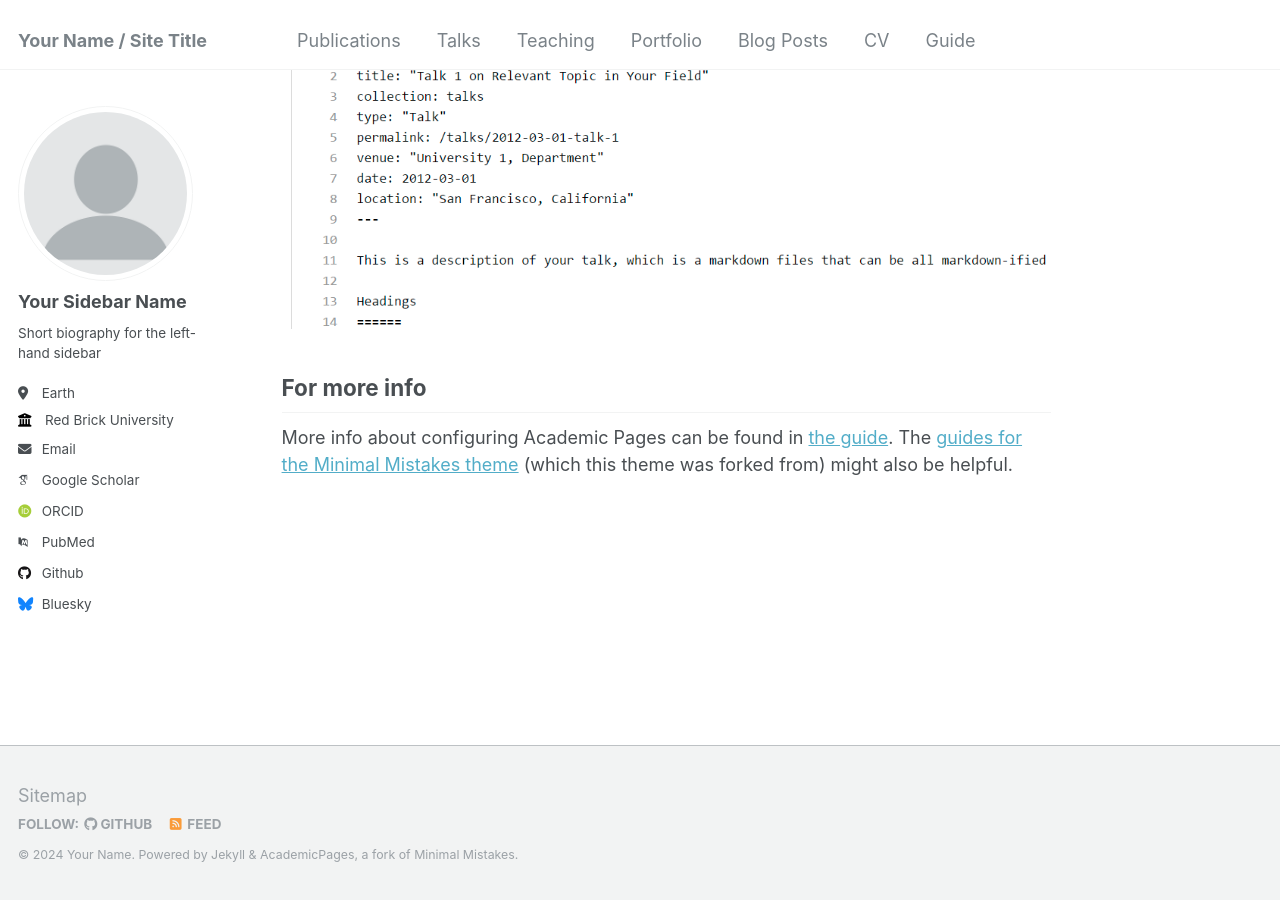
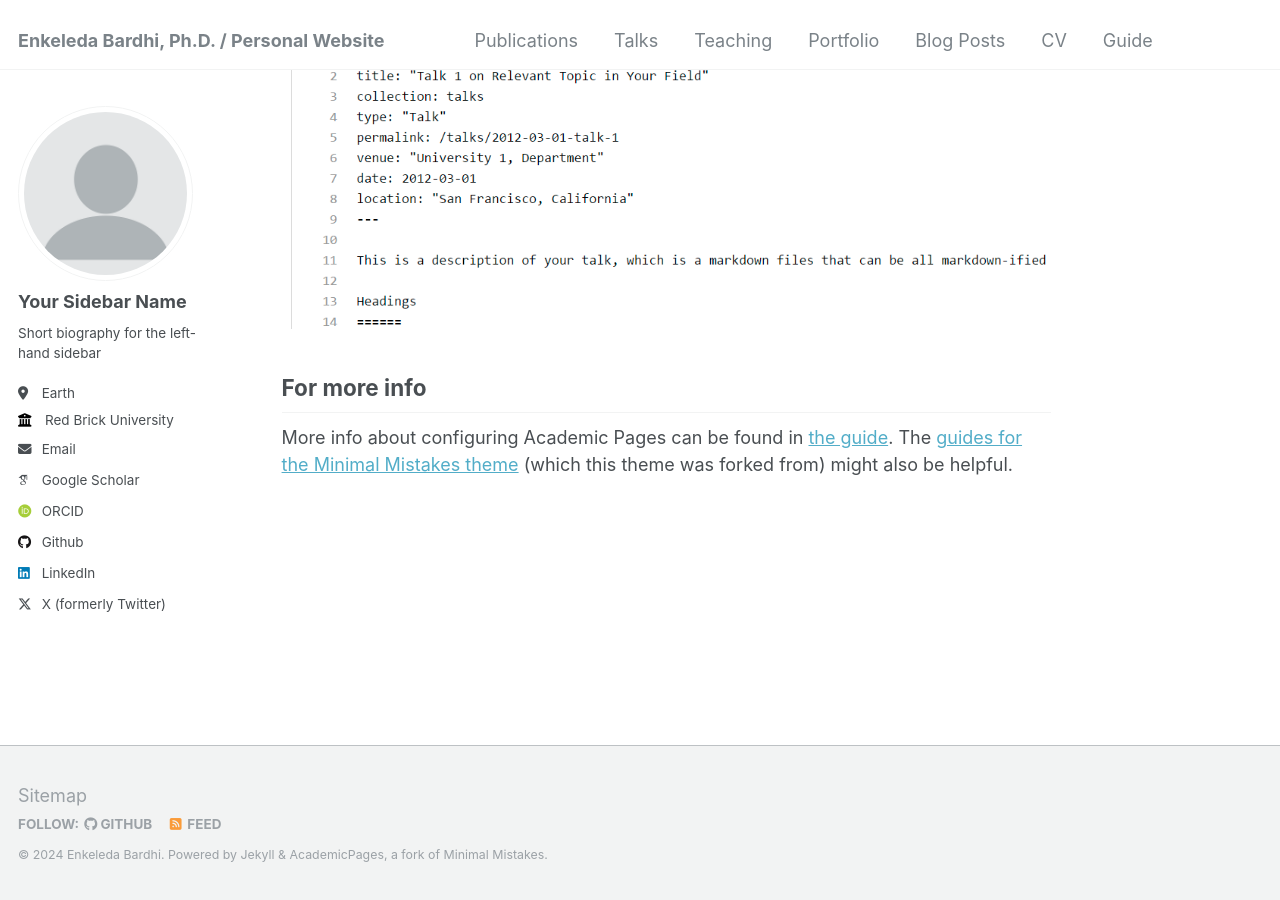
Before and after one commit to bardhienkeleda/bardhi-enkeleda, a Jekyll site: the page built from _pages/about.md, in a window 1280 px wide and 900 px high, scrolled down 2660 px. Built offline with Jekyll 4.4.1, drawn with Linux system fonts in a browser that asks for light colours; some web fonts are replaced; part of the change alters nothing that is shown.

Commit message:
config file changes

```diff
--- a/_config.yml
+++ b/_config.yml
@@ -8,9 +8,9 @@
 
 # Basic Site Settings
 locale                   : "en-US"
-title                    : "Your Name / Site Title"
+title                    : "Enkeleda Bardhi, Ph.D. / Personal Website"
 title_separator          : "-"
-name                     : &name "Your Name"
+name                     : &name "Enkeleda Bardhi"
 description              : &description "personal description"
 url                      : https://academicpages.github.io # the base hostname & protocol for your site e.g. "https://mmistakes.github.io"
 baseurl                  : "" # the subpath of your site, e.g. "/blog"
@@ -32,23 +32,23 @@ author:
 
   # Academic websites
   arxiv            : # URL - Update with the correct link to your profile
-  googlescholar    : "https://scholar.google.com/citations?user=PS_CX0AAAAAJ"
+  googlescholar    : "https://scholar.google.com/citations?user=FQgbdBgAAAAJ&hl=it&oi=ao"
   impactstory      : # URL
-  orcid            : "http://orcid.org/yourorcidurl"
+  orcid            : "https://orcid.org/0000-0002-3099-5374"
   semantic         : # URL
-  pubmed           : "https://www.ncbi.nlm.nih.gov/pubmed/?term=john+snow"
+  pubmed           : #"https://www.ncbi.nlm.nih.gov/pubmed/?term=john+snow"
   researchgate     : # URL
 
   # Repositories and software development
   bitbucket        : # Username - Update with your username on the site
   codepen          : # Username
   dribbble         : # Username
-  github           : "academicpages"
+  github           : "bardhienkeleda"
   kaggle           : # Username
   stackoverflow    : # User number or user number and name (i.e., use "1" or "1/jeff-atwood")
 
   # Social media
-  bluesky          : "bsky.app" # Replace this with you Bluesky username
+  bluesky          : #"bsky.app" # Replace this with you Bluesky username
   facebook         : # Username
   flickr           : # Username
   foursquare       : # Username
@@ -57,7 +57,7 @@ author:
   keybase          : # Username
   instagram        : # Username
   lastfm           : # Username
-  linkedin         : # Username
+  linkedin         : "enkeledabardhi"
   mastodon         : # URL
   medium           : # URL
   pinterest        : # Username
@@ -65,7 +65,7 @@ author:
   steam            : # Username
   telegram         : # URL
   tumblr           : # Username
-  twitter          : # Username for X / Twitter
+  twitter          : "enkeleda_bardhi"
   vine             : # Username
   weibo            : # Username
   wikipedia        : # Username
```
